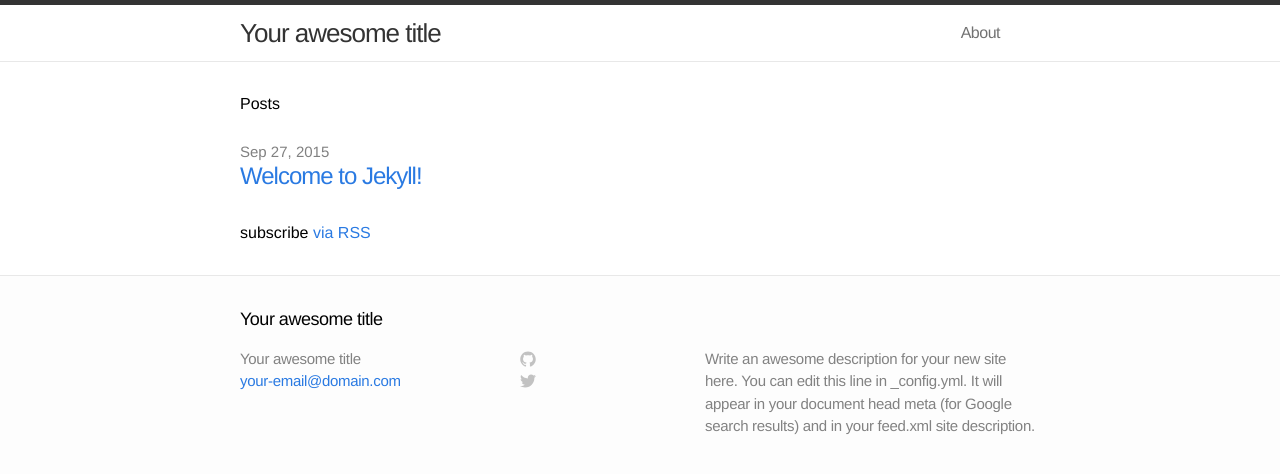
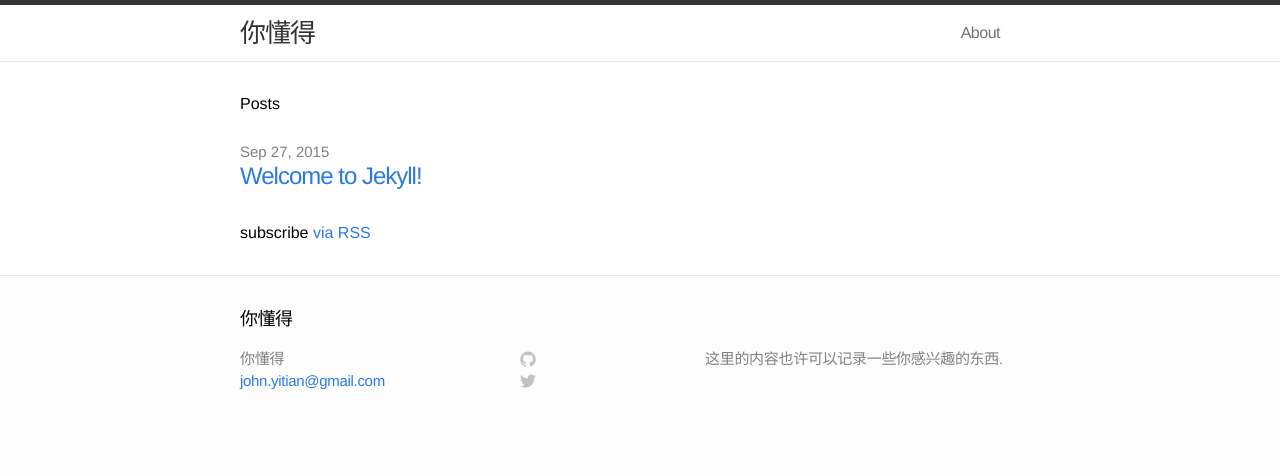
Before and after one commit to lyt23/gitblog, a Jekyll site: the page built from index.html, in a window 1280 px wide. Shown: the top 474 px of the page. Built offline with Jekyll 4.4.1, drawn with Linux system fonts in a browser that asks for light colours.

Commit message:
Update _config.yml

```diff
--- a/_config.yml
+++ b/_config.yml
@@ -1,7 +1,7 @@
 # Site settings
-title: Your awesome title
-email: your-email@domain.com
-description: "Write an awesome description for your new site here. You can edit this line in _config.yml. It will appear in your document head meta (for Google search results) and in your feed.xml site description."
+title: 你懂得
+email: john.yitian@gmail.com
+description: "这里的内容也许可以记录一些你感兴趣的东西."
 baseurl: "/gitblog"
 url: "https://github.com/lyt23/"
 
```
